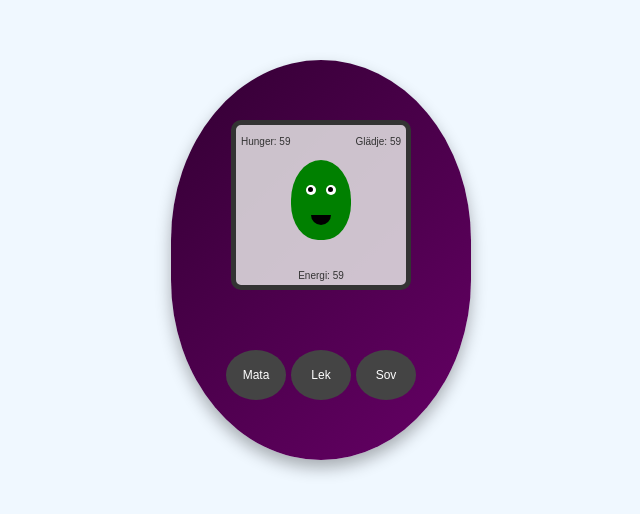
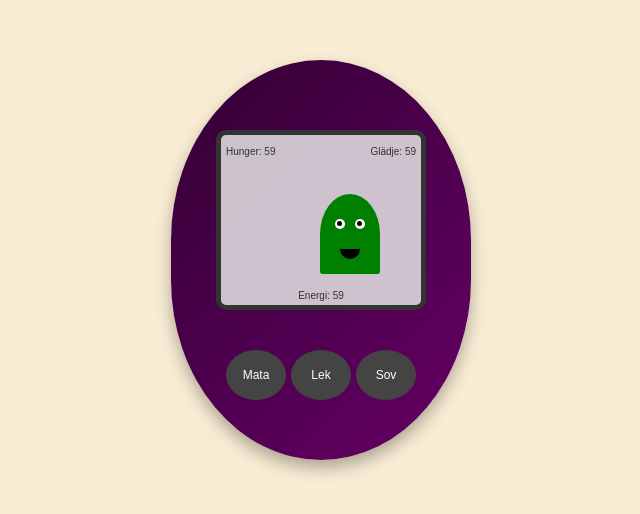
Before and after one commit to SimonGebru/Tamagotchi, a plain HTML site: page index.html in a window 1280 px wide. Shown: the part 140-654 px from the top of the page, without its empty margins (319-959 px from the left). Drawn offline with Linux system fonts and the light colour scheme.

Commit message:
han rör på sig nu

```diff
--- a/script.js
+++ b/script.js
@@ -32,6 +32,7 @@ document.getElementById("sleep").addEventListener("click", () => {
   updateStatus();
 });
 
+// Tidsbaserade händelser: Minska status över tid
 setInterval(() => {
   hunger = Math.max(hunger - 1, 0);
   happiness = Math.max(happiness - 1, 0);
@@ -57,7 +58,7 @@ function updateAppearance() {
     let opacityValue = Math.min(hunger, happiness, energy) / 10;
     tamagotchi.style.opacity = opacityValue.toString();
 
-    console.log(`Tamagotchi fadar: Opacity är nu ${opacityValue}`);
+    console.log(`Tamagotchi dör snart, rädda den! ${opacityValue}`);
 
     // När status är 0, sätt opacity till 0 för att dölja helt
     if (hunger === 0 || happiness === 0 || energy === 0) {
@@ -83,10 +84,52 @@ function updateAppearance() {
   }
 }
 
+function moveTamagotchi() {
+  const screen = document.getElementById("screen");
+  const tamagotchi = document.getElementById("tamagotchi");
+
+  const tamagotchiWidth = tamagotchi.clientWidth;
+  const tamagotchiHeight = tamagotchi.clientHeight;
+
+  const maxX = screen.clientWidth - tamagotchiWidth - 70; // 10px padding på varje sida
+  const maxY = screen.clientHeight - tamagotchiHeight - 50; // 10px padding på varje sida
+
+  // Slumpmässiga x- och y-koordinater inom gränserna
+  const randomX = Math.max(0, Math.min(Math.floor(Math.random() * maxX), maxX));
+  const randomY = Math.max(0, Math.min(Math.floor(Math.random() * maxY), maxY));
+
+  tamagotchi.style.transform = `translate(${randomX}px, ${randomY}px)`;
+}
+
+// Flytta Tamagotchin var tredje sekund
+setInterval(moveTamagotchi, 4000);
+
 function resetGame() {
   hunger = 60;
   happiness = 60;
   energy = 60;
-  console.log("Spelet återställs. Statusvärden sätts till 50.");
+  console.log("Spelet återställs. Statusvärden sätts till 60.");
   updateStatus();
 }
+
+function saveStatus() {
+  localStorage.setItem("hunger", hunger);
+  localStorage.setItem("happiness", happiness);
+  localStorage.setItem("energy", energy);
+  console.log("Status sparad i Local Storage.");
+}
+
+function loadStatus() {
+  // Ladda status från Local Storage om det finns, annars använd standardvärdena
+  hunger = parseInt(localStorage.getItem("hunger")) || 60;
+  happiness = parseInt(localStorage.getItem("happiness")) || 60;
+  energy = parseInt(localStorage.getItem("energy")) || 60;
+  updateStatus();
+  console.log("Status laddad från Local Storage.");
+}
+
+// Spara status när användaren lämnar sidan
+window.addEventListener("beforeunload", saveStatus);
+
+// Ladda status när sidan laddas
+window.addEventListener("load", loadStatus);
--- a/styles.css
+++ b/styles.css
@@ -10,7 +10,7 @@ body {
   justify-content: center;
   align-items: center;
   min-height: 100vh;
-  background-color: #f0f8ff; /* Ljusblå bakgrund för att skapa himmelkänsla */
+  background-color: rgba(245, 222, 179, 0.562); /* Ljusblå bakgrund för att skapa himmelkänsla */
   font-family: Arial, sans-serif;
 }
 
@@ -32,11 +32,12 @@ body {
   position: relative;
 }
 
+
 /* Skärmen */
 #screen {
   background-color: #e6e6e6d7;
-  width: 180px;
-  height: 170px;
+  width: 210px;
+  height: 180px;
   border: 5px solid #333;
   border-radius: 10px;
   position: relative;
@@ -45,7 +46,7 @@ body {
   align-items: center;
   padding: 10px;
   margin-bottom: 20px;
-  margin-top: 40px;
+  margin-top: 50px;
 }
 
 #status {
@@ -83,11 +84,12 @@ body {
 #tamagotchi {
   width: 60px;
   height: 80px;
+  margin-top: 25px;
   background-color: green; /* Normal färg för husdjuret */
-    border-radius: 50% 50% 45% 45%; /* Ger en lite oval form som ser mer ut som en kropp */
-    position: relative;
-    margin-top: 25px;
-    transition: background-color 0.5s, opacity 0.5s; /* Mjuk övergång när färgen ändras */
+  border-radius: 50% 50% 4% 4%; /* Oval form för kropp */
+  position: absolute; /* Viktigt för att kunna flytta elementet */
+  transition: background-color 0.5s, opacity 0.5s, transform 0.5s ease; /* Mjuk övergång för färg, opacity och förflyttning */
+  opacity: 1; /* Standardvärde för synlighet */
 }
 
 /* Ögon */
@@ -110,7 +112,7 @@ body {
 
 /* Pupiller */
 .eye::before {
-    content: '';
+  content: "";
   width: 5px;
   height: 5px;
   background-color: black;
@@ -148,7 +150,7 @@ body {
   cursor: pointer;
   font-size: 12px;
   transition: background-color 0.3s;
-  margin-top: 40px;
+  margin-top: 20px;
 }
 
 #controls button:hover {
```
Also changed, not shown: index.html (+6 -4 lines). Lines whose indentation alone changed are shown as unchanged.
